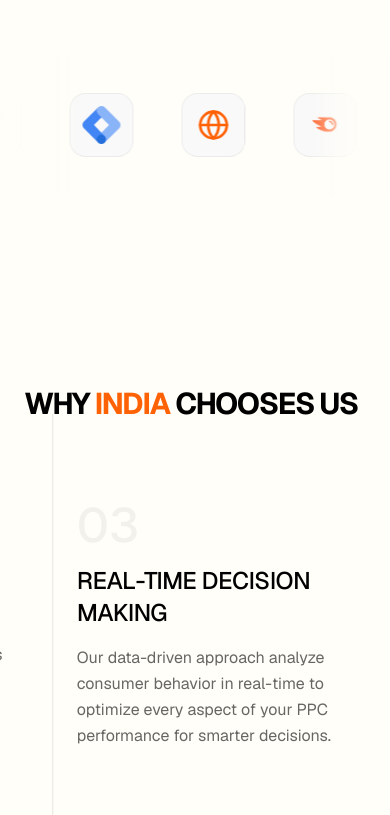
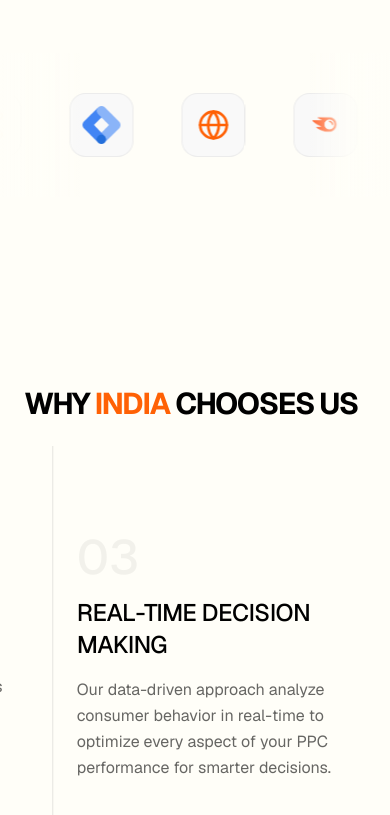
Before and after one commit to Ishaan-Gpt/eegnite-Final, a Next.js app: page /services/ppc in a window 390 px wide. Shown: the part 10127-10942 px from the top of the page. Built offline with nearby package versions, Linux system fonts and the light colour scheme; no server answers.

Commit message:
Add responsive bottom gap below Why India Chooses Us heading on mobile

```diff
--- a/src/components/page-content/PpcInteractive.tsx
+++ b/src/components/page-content/PpcInteractive.tsx
@@ -426,7 +426,7 @@
                         </h2>
                     </div>
                 </div>
-                <div className="flex items-center h-full w-full pt-16">
+                <div className="flex items-center h-full w-full pt-32 md:pt-16">
                     <motion.div ref={containerRef} style={{ x }} className="flex gap-4 md:gap-12 pl-[5vw] md:pl-[10vw] items-center">
                         {reasons.map((reason, i) => (
                             <div key={i} className="min-w-[85vw] md:min-w-[600px] flex flex-col justify-center p-6 md:p-12 border-l border-black/10 h-[50vh] md:h-[55vh] bg-white hover:bg-gray-50 transition-colors">
```
